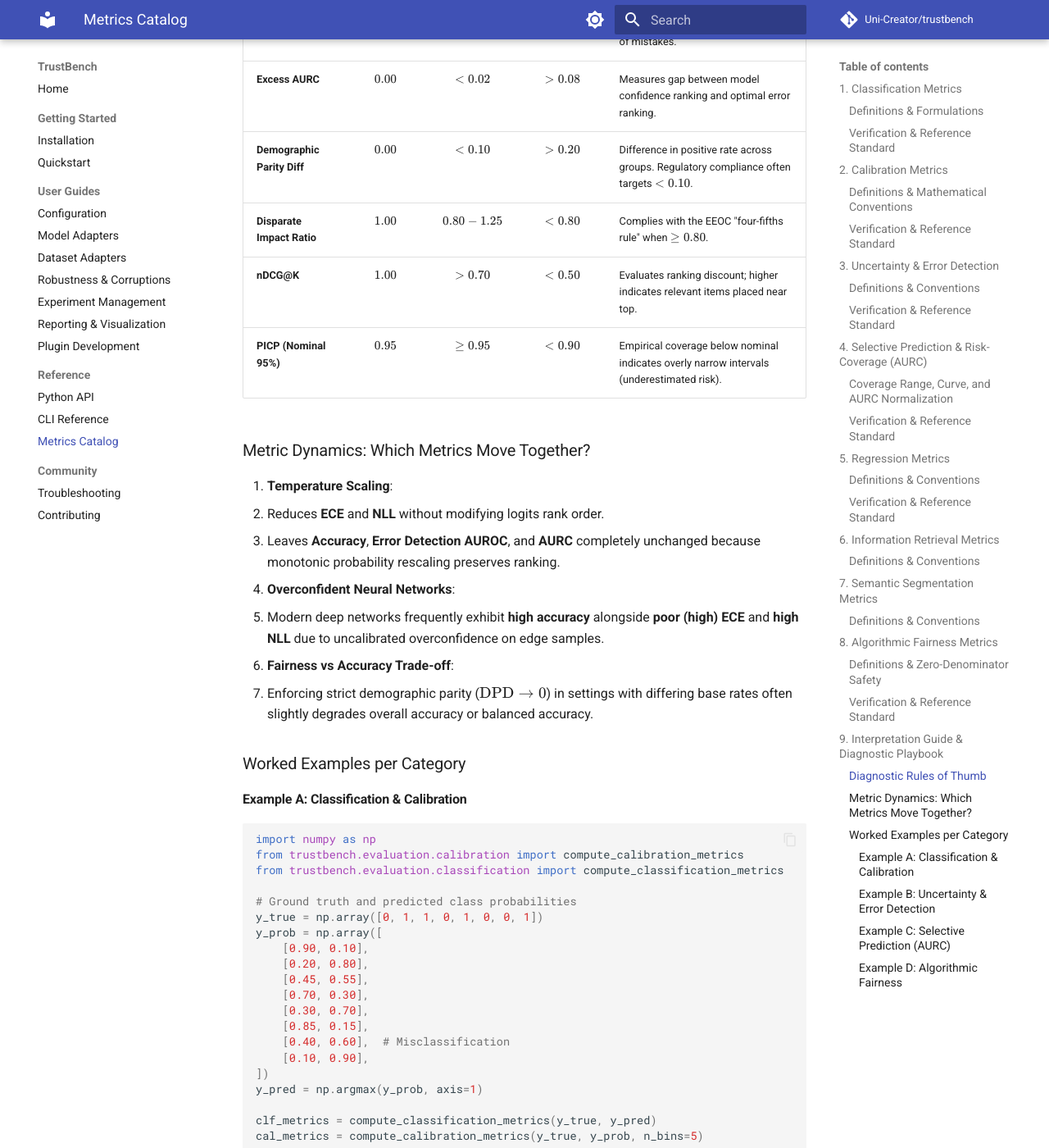
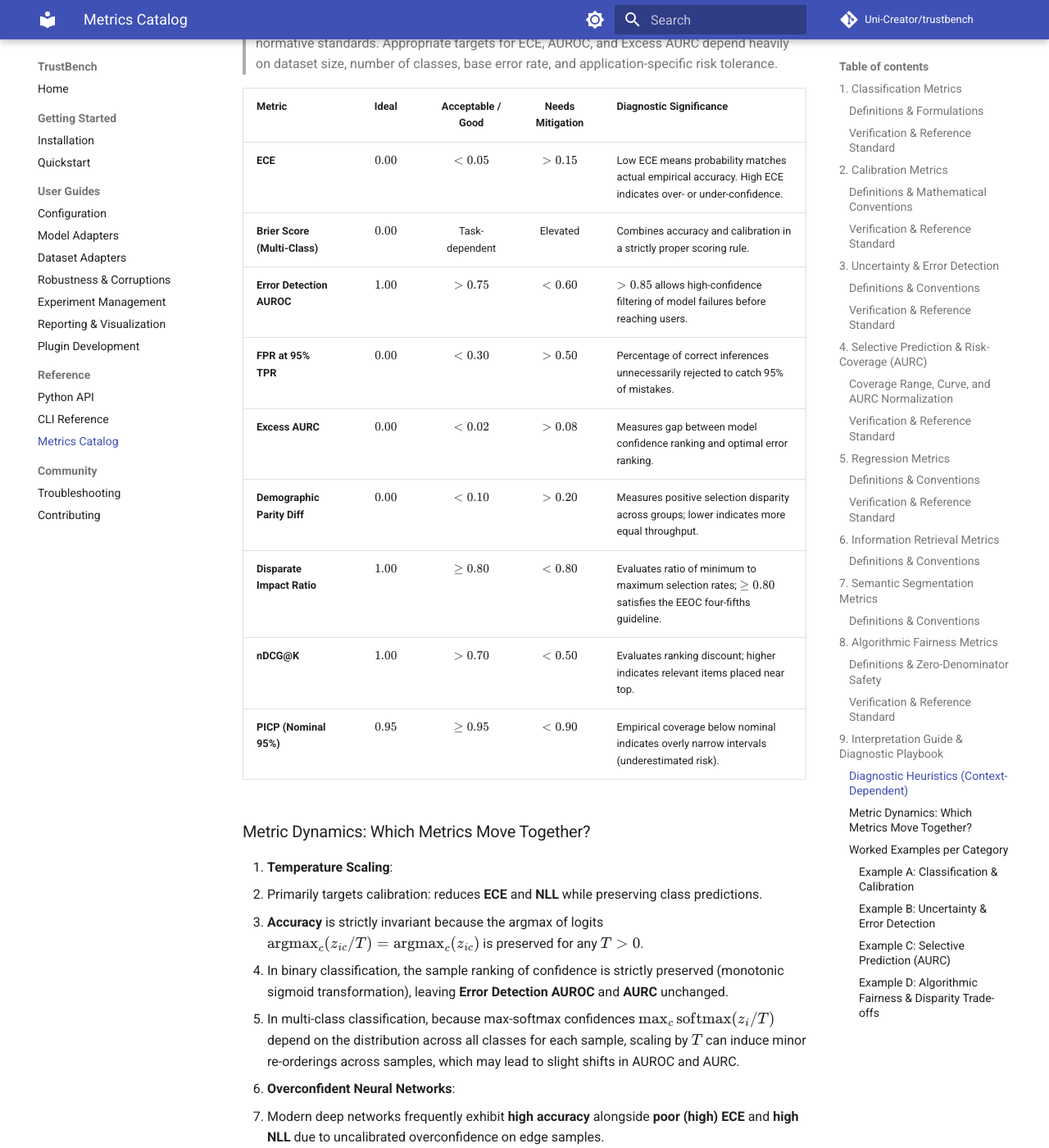
Before and after one commit to Uni-Creator/trustbench, an MkDocs documentation site: the page built from docs/metrics.md, in a window 1280 px wide and 1400 px high, scrolled down 8471 px. Shown: the whole window at 82% size. Built offline with MkDocs 1.6.1 and Material for MkDocs 9.7.7, drawn with Linux system fonts in a browser that asks for light colours; comment, search, counter and statistics services are not loaded; the version menu is left out; some of the changed text lies outside the part shown.

Commit message:
docs: correct energy sign, nuance temperature scaling, fix DIR range, update installation guide, and add doc snippet tests

````diff
--- a/docs/metrics.md
+++ b/docs/metrics.md
@@ -42,6 +42,7 @@
 - **Expected Calibration Error (ECE)**:
   Measures the expected absolute difference between confidence and accuracy across $M$ equal-width bins:
   $$\text{ECE} = \sum_{m=1}^M \frac{|B_m|}{N} \left| \text{acc}(B_m) - \text{conf}(B_m) \right|$$
+  - **Confidence Estimator**: By default, ECE evaluates the **maximum predicted class probability** (Maximum Softmax Probability, $\text{conf}(x_i) = \max_c p_{ic}$).
   - **Default Bin Count**: $M = 15$ (`n_bins=15`).
   - **Bin Partitioning**: $M$ intervals over $[0.0, 1.0]$ generated via `np.linspace(0.0, 1.0, M + 1)`.
   - **Boundary Inclusivity**: Bins $m \in \{0, \dots, M-2\}$ are left-closed and right-open $[b_m, b_{m+1})$. The final bin ($m = M-1$) is closed on both sides $[b_{M-1}, 1.0]$ to include predictions with exact confidence $1.0$.
@@ -89,9 +90,11 @@
   - **Range**: $[0, \ln(C)]$, where $\ln(C)$ indicates uniform uncertainty over $C$ classes.
 
 - **Free Energy Score**:
-  Temperature-scaled negative free energy:
+  Helmholtz free energy (Liu et al., 2020):
   $$E(x; T) = -T \cdot \ln \sum_{c=1}^C \exp\left(\frac{f_c(x)}{T}\right)$$
-  - Positive free energy $-E(x; T)$ acts as an uncertainty score that scales with low confidence and out-of-distribution distance. Default temperature $T = 1.0$.
+  - High-confidence in-distribution predictions yield large logit activations, resulting in strongly negative (lower) free energy $E(x; T)$.
+  - Low-confidence or out-of-distribution predictions yield smaller logit magnitudes, resulting in higher (less negative) free energy.
+  - Therefore, the energy score $E(x; T)$ directly serves as the uncertainty score for error detection (higher values predict errors). Default temperature $T = 1.0$.
 
 - **Error Detection AUROC**:
   Area Under the Receiver Operating Characteristic curve where prediction failure ($\hat{y}_i \neq y_i$) is the positive target class ($1 = \text{error}, 0 = \text{correct}$) and uncertainty is the decision score.
@@ -124,6 +127,7 @@
   The scalar metric **AURC** integrates across the **full empirical coverage spectrum** from $k = 1$ to $N$ ($c \in [1/N, 1.0]$) following the standard formulation by Geifman & El-Yaniv (2017):
   $$\text{AURC} = \frac{1}{N} \sum_{k=1}^N \mathcal{R}(S_k)$$
   where $S_k$ is the subset of the $k$ most confident samples, and $\mathcal{R}(S_k) = \frac{1}{k} \sum_{i \in S_k} \mathbb{I}(y_i \neq \hat{y}_i)$ is the empirical selective risk at sample threshold $k$.
+  - **Confidence Ranking**: By default, samples are ranked descending by Maximum Softmax Probability (MSP, $\max_c p_{ic}$). Alternatively, ranking can be performed using negative predictive entropy $-H(p)$ or negative free energy $-E(x)$.
 
 - **Optimal AURC ($\text{AURC}^*$)**:
   The theoretical lower bound achieved by an oracle that ranks all erroneous predictions after all correct predictions across the full dataset:
@@ -183,12 +187,13 @@
 ### Definitions & Conventions
 
 - **Mean Reciprocal Rank (MRR)**:
-  $$\text{MRR} = \frac{1}{|Q|} \sum_{q \in Q} \frac{1}{\text{rank}_q}$$
-  where $\text{rank}_q$ is the position of the first relevant document for query $q$ (or $0$ if no relevant document was retrieved).
+  $$\text{MRR} = \frac{1}{|Q|} \sum_{q \in Q} \text{RR}_q$$
+  where $\text{RR}_q = \frac{1}{\text{rank}_q}$ if a relevant document was retrieved at 1-based rank $\text{rank}_q \ge 1$, or $0.0$ if no relevant document was retrieved in the ranking list.
 
 - **Mean Average Precision (MAP)**:
   Mean of Average Precision scores over all queries:
-  $$\text{AP} = \frac{1}{|R_q|} \sum_{k=1}^K P@k \cdot \mathbb{I}(\text{doc}_k \in R_q)$$
+  $$\text{AP}_q = \frac{1}{|R_q|} \sum_{k=1}^K P@k \cdot \mathbb{I}(\text{doc}_k \in R_q)$$
+  where $|R_q|$ is the total number of ground-truth relevant documents for query $q$ (normalizing across all relevant items in ground truth, returning $0.0$ if $|R_q| = 0$). $\text{MAP}$ is the average of $\text{AP}_q$ across all queries $q \in Q$.
 
 - **Recall@K & Precision@K**:
   Fraction of relevant items retrieved within top $K$, and fraction of top $K$ items that are relevant.
@@ -258,7 +263,10 @@
 
 Understanding what constitutes a "good" metric value and how metrics interact is critical for diagnosing model weaknesses.
 
-### Diagnostic Rules of Thumb
+### Diagnostic Heuristics (Context-Dependent)
+
+> [!NOTE]
+> The thresholds below are indicative empirical heuristics rather than universal or normative standards. Appropriate targets for ECE, AUROC, and Excess AURC depend heavily on dataset size, number of classes, base error rate, and application-specific risk tolerance.
 
 | Metric | Ideal | Acceptable / Good | Needs Mitigation | Diagnostic Significance |
 | :--- | :---: | :---: | :---: | :--- |
@@ -267,16 +275,18 @@
 | **Error Detection AUROC** | $1.00$ | $> 0.75$ | $< 0.60$ | $> 0.85$ allows high-confidence filtering of model failures before reaching users. |
 | **FPR at 95% TPR** | $0.00$ | $< 0.30$ | $> 0.50$ | Percentage of correct inferences unnecessarily rejected to catch 95% of mistakes. |
 | **Excess AURC** | $0.00$ | $< 0.02$ | $> 0.08$ | Measures gap between model confidence ranking and optimal error ranking. |
-| **Demographic Parity Diff** | $0.00$ | $< 0.10$ | $> 0.20$ | Difference in positive rate across groups. Regulatory compliance often targets $< 0.10$. |
-| **Disparate Impact Ratio** | $1.00$ | $0.80 - 1.25$ | $< 0.80$ | Complies with the EEOC "four-fifths rule" when $\ge 0.80$. |
+| **Demographic Parity Diff** | $0.00$ | $< 0.10$ | $> 0.20$ | Measures positive selection disparity across groups; lower indicates more equal throughput. |
+| **Disparate Impact Ratio** | $1.00$ | $\ge 0.80$ | $< 0.80$ | Evaluates ratio of minimum to maximum selection rates; $\ge 0.80$ satisfies the EEOC four-fifths guideline. |
 | **nDCG@K** | $1.00$ | $> 0.70$ | $< 0.50$ | Evaluates ranking discount; higher indicates relevant items placed near top. |
 | **PICP (Nominal 95%)** | $0.95$ | $\ge 0.95$ | $< 0.90$ | Empirical coverage below nominal indicates overly narrow intervals (underestimated risk). |
 
 ### Metric Dynamics: Which Metrics Move Together?
 
 1. **Temperature Scaling**:
-   - Reduces **ECE** and **NLL** without modifying logits rank order.
-   - Leaves **Accuracy**, **Error Detection AUROC**, and **AURC** completely unchanged because monotonic probability rescaling preserves ranking.
+   - Primarily targets calibration: reduces **ECE** and **NLL** while preserving class predictions.
+   - **Accuracy** is strictly invariant because the argmax of logits $\text{argmax}_c(z_{ic} / T) = \text{argmax}_c(z_{ic})$ is preserved for any $T > 0$.
+   - In binary classification, the sample ranking of confidence is strictly preserved (monotonic sigmoid transformation), leaving **Error Detection AUROC** and **AURC** unchanged.
+   - In multi-class classification, because max-softmax confidences $\max_c \text{softmax}(z_i / T)$ depend on the distribution across all classes for each sample, scaling by $T$ can induce minor re-orderings across samples, which may lead to slight shifts in AUROC and AURC.
 2. **Overconfident Neural Networks**:
    - Modern deep networks frequently exhibit **high accuracy** alongside **poor (high) ECE** and **high NLL** due to uncalibrated overconfidence on edge samples.
 3. **Fairness vs Accuracy Trade-off**:
@@ -343,17 +353,25 @@
 print(f"Excess AURC: {res['excess_aurc']:.4f}")          # 0.0 indicates perfect ranking
 ```
 
-#### Example D: Algorithmic Fairness
+#### Example D: Algorithmic Fairness & Disparity Trade-offs
 ```python
 import numpy as np
 from trustbench.evaluation.fairness import compute_fairness_metrics
 
+# 8 individuals across groups A and B
 y_true = np.array([1, 0, 1, 1, 0, 1, 0, 0])
 y_pred = np.array([1, 0, 1, 0, 0, 1, 1, 0])
 groups = np.array(["A", "A", "A", "A", "B", "B", "B", "B"])
 
 fair = compute_fairness_metrics(y_true, y_pred, groups)
-print(f"Demographic Parity Diff: {fair['demographic_parity_difference']:.2f}")
-print(f"Disparate Impact Ratio:  {fair['disparate_impact_ratio']:.2f}")
-print(f"Equalized Odds Diff:     {fair['equalized_odds_difference']:.2f}")
+print(f"Demographic Parity Diff: {fair['demographic_parity_difference']:.2f}")  # Expected: 0.00
+print(f"Disparate Impact Ratio:  {fair['disparate_impact_ratio']:.2f}")           # Expected: 1.00
+print(f"Equalized Odds Diff:     {fair['equalized_odds_difference']:.2f}")       # Expected: 0.33
 ```
+
+**Diagnostic Takeaway**:
+In this scenario, both Group A and Group B achieve identical positive selection rates ($2/4 = 0.50$), yielding $\text{DPD} = 0.00$ and $\text{DIR} = 1.00$ (apparent demographic parity). However, internal error rates reveal sharp disparities:
+- **Group A**: $\text{TPR} = 2/3 \approx 0.67$, $\text{FPR} = 0/1 = 0.00$
+- **Group B**: $\text{TPR} = 1/1 = 1.00$, $\text{FPR} = 1/3 \approx 0.33$
+
+Because Group B experiences elevated false positives while Group A experiences elevated false negatives, the **Equalized Odds Difference** is $\approx 0.33$. This illustrates why evaluating error-rate parity (Equalized Odds) alongside selection parity (Demographic Parity) is vital: equal throughput across groups does not guarantee equal error distribution.
--- a/src/trustbench/__init__.py
+++ b/src/trustbench/__init__.py
@@ -12,6 +12,7 @@
 )
 from trustbench.core.protocols import DatasetAdapter, ModelAdapter
 from trustbench.core.results import EvaluationResult
+from trustbench.datasets.memory import InMemoryDatasetAdapter
 from trustbench.evaluation.distribution_shift import (
     ShiftType,
     compute_label_distribution_shift,
@@ -48,6 +49,7 @@
     "EvaluationResult",
     "GenericDatasetAdapter",
     "GenericModelAdapter",
+    "InMemoryDatasetAdapter",
     "JAXModelAdapter",
     "KerasModelAdapter",
     "ModelAdapter",
````
Also changed, not shown: README.md (+8 -2 lines), docs/installation.md (+9 -8 lines), 2 other files.
